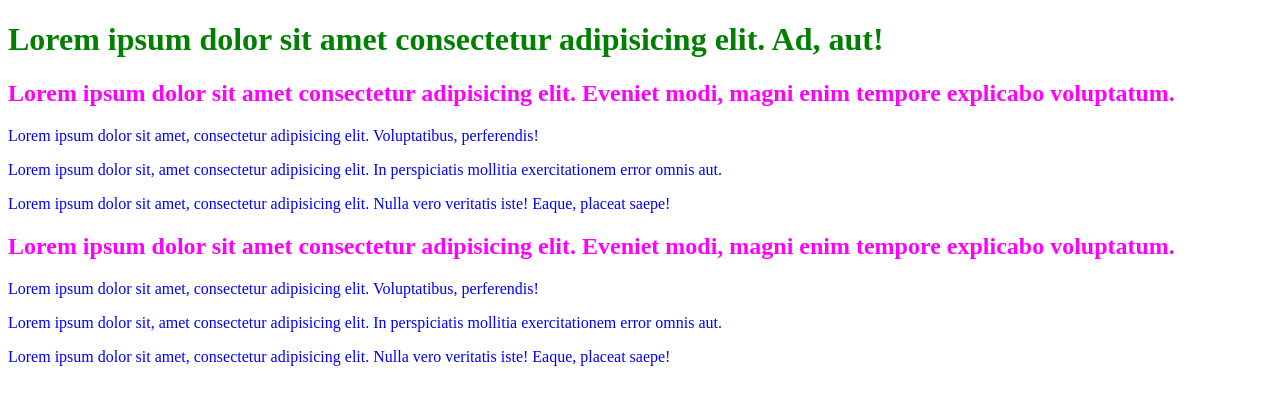
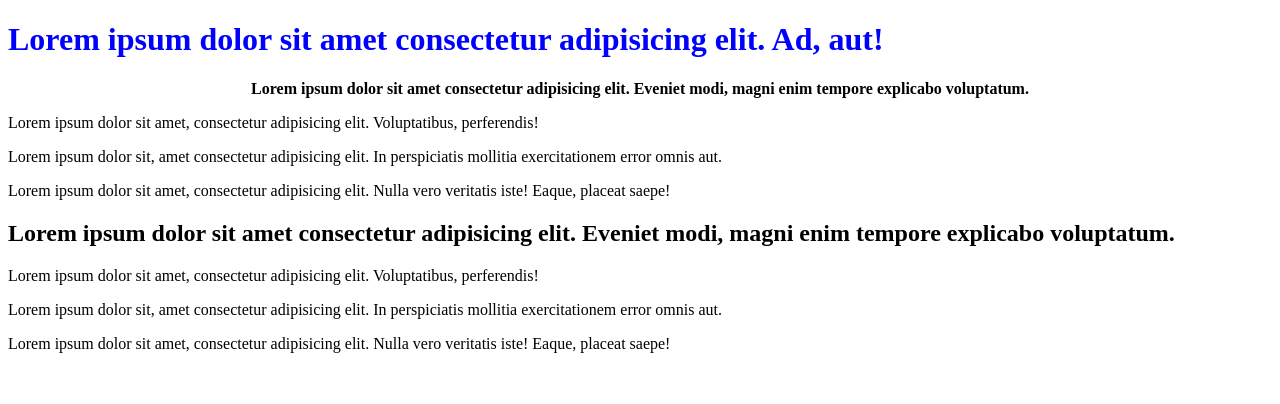
Before and after one commit to Nadja-Fullstack/CSSIntro, a plain HTML site: page index.html in a window 1280 px wide. Drawn offline with Linux system fonts and the light colour scheme.

Commit message:
Add styles

```diff
--- /dev/null
+++ b/assets/css/style.css
@@ -0,0 +1,4 @@
+/* External styles */
+h1 {
+    color: blue;
+}
--- a/index.html
+++ b/index.html
@@ -4,25 +4,40 @@
     <meta charset="UTF-8">
     <meta name="viewport" content="width=device-width, initial-scale=1.0">
     <title>CSS Intro</title>
+    <!-- Linking to the style.css*/ -->
+    <link rel="stylesheet" href="./assets/css/style.css">
+
     <style>
-        h1 {
+        /* Internal styles */
+        /* h1 {
             color: green;
+            text-align: center;
+            font-size: 64px;
         }
         h2 {
             color: #f0f;
         }
         p {
             color: blue;
-        }
+            text-align: justify;
+        } */
     </style>
 </head>
 <body>
     <h1>Lorem ipsum dolor sit amet consectetur adipisicing elit. Ad, aut!</h1>
 
-    <h2>Lorem ipsum dolor sit amet consectetur adipisicing elit. Eveniet modi, magni enim tempore explicabo voluptatum.</h2>
-    <p>Lorem ipsum dolor sit amet, consectetur adipisicing elit. Voluptatibus, perferendis!</p>
-    <p>Lorem ipsum dolor sit, amet consectetur adipisicing elit. In perspiciatis mollitia exercitationem error omnis aut.</p>
-    <p>Lorem ipsum dolor sit amet, consectetur adipisicing elit. Nulla vero veritatis iste! Eaque, placeat saepe!</p>
+    <!-- Inline styles -->
+
+    <h2 style="font-size: 16px; text-align: center;">Lorem ipsum dolor sit amet consectetur adipisicing elit. Eveniet modi, magni enim tempore explicabo voluptatum.</h2>
+    <p>
+        Lorem ipsum dolor sit amet, consectetur adipisicing elit. Voluptatibus, perferendis!
+    </p>
+    <p>
+        Lorem ipsum dolor sit, amet consectetur adipisicing elit. In perspiciatis mollitia exercitationem error omnis aut.
+    </p>
+    <p>
+        Lorem ipsum dolor sit amet, consectetur adipisicing elit. Nulla vero veritatis iste! Eaque, placeat saepe!
+    </p>
 
     <h2>Lorem ipsum dolor sit amet consectetur adipisicing elit. Eveniet modi, magni enim tempore explicabo voluptatum.</h2>
     <p>Lorem ipsum dolor sit amet, consectetur adipisicing elit. Voluptatibus, perferendis!</p>
```
